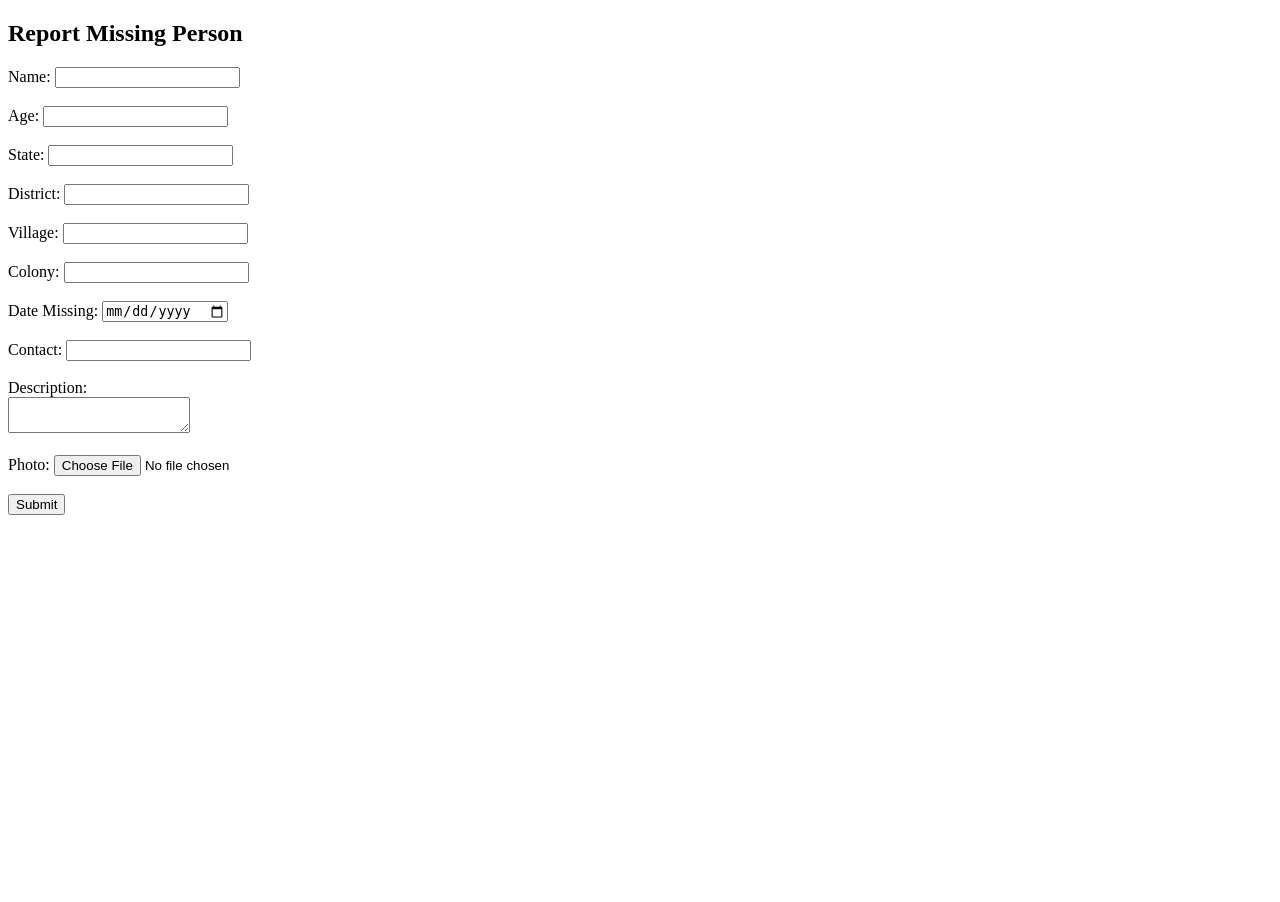
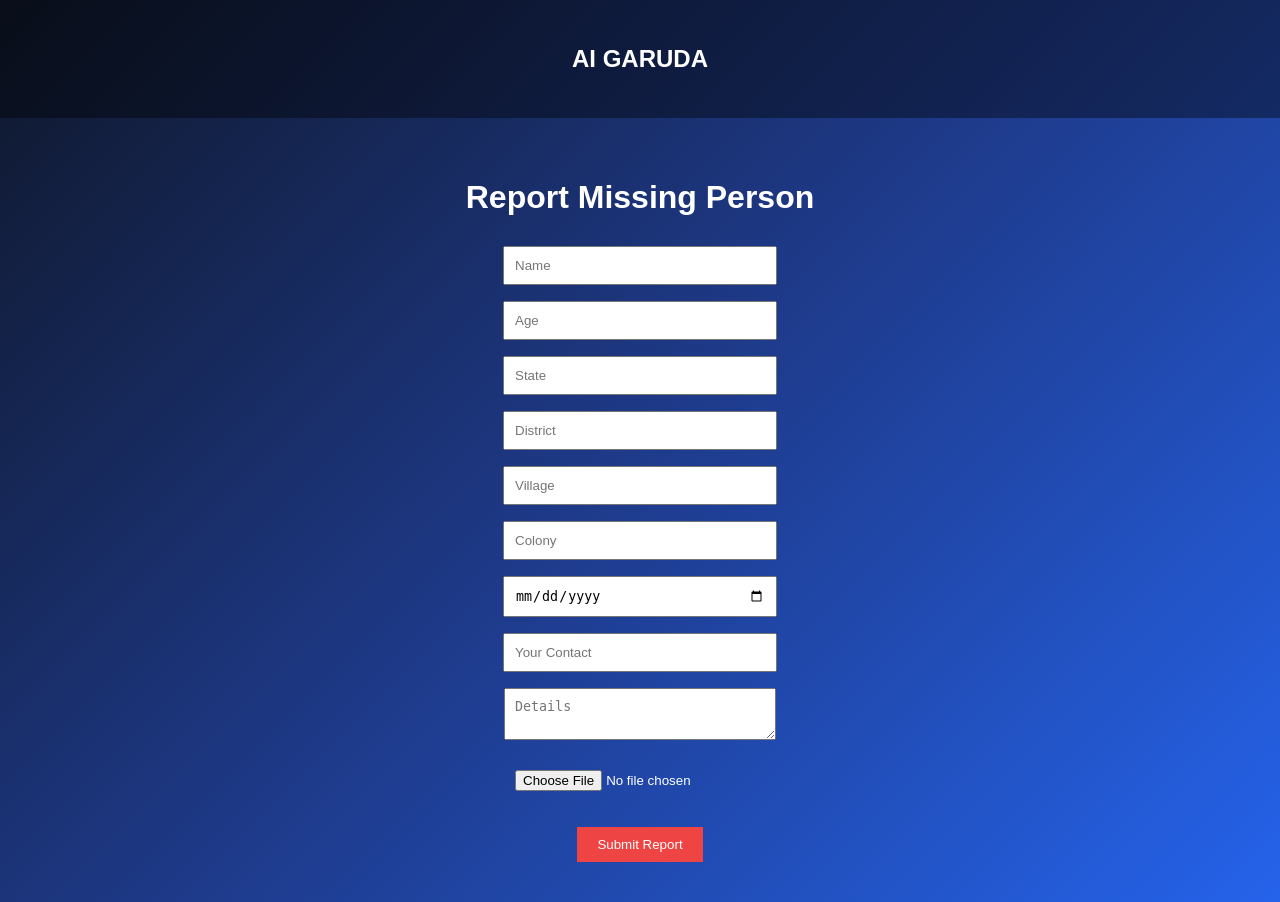
Before and after one commit to aigaruda05-boop/ai-garuda, a Flask app: page /add in a window 1280 px wide. Before the commit the page ends 515 px from the top, so only its background shows below. Run offline with Flask 3, Linux system fonts and the light colour scheme.

Commit message:
Update add_person.html

```diff
--- a/templates/add_person.html
+++ b/templates/add_person.html
@@ -1,34 +1,74 @@
 <!DOCTYPE html>
 <html>
 <head>
-    <title>Report Missing</title>
+<title>Report Missing Person</title>
+
+<style>
+body{
+    margin:0;
+    font-family:Arial;
+    color:white;
+    background: linear-gradient(135deg, #0f172a, #1e3a8a, #2563eb);
+}
+
+.navbar{
+    background: rgba(0,0,0,0.4);
+    padding:25px;
+    text-align:center;
+}
+
+.container{
+    text-align:center;
+    padding:40px;
+}
+
+form input, textarea{
+    width:250px;
+    padding:10px;
+    margin:8px;
+}
+
+button{
+    padding:10px 20px;
+    background:#ef4444;
+    color:white;
+    border:none;
+}
+</style>
 </head>
+
 <body>
 
-<h2>Report Missing Person</h2>
+<div class="navbar">
+    <h2>AI GARUDA</h2>
+</div>
+
+<div class="container">
+
+<h1>Report Missing Person</h1>
 
 <form method="POST" enctype="multipart/form-data">
 
-    Name: <input type="text" name="name"><br><br>
-    Age: <input type="text" name="age"><br><br>
+<input name="name" placeholder="Name"><br>
+<input name="age" placeholder="Age"><br>
 
-    State: <input type="text" name="state"><br><br>
-    District: <input type="text" name="district"><br><br>
-    Village: <input type="text" name="village"><br><br>
-    Colony: <input type="text" name="colony"><br><br>
+<input name="state" placeholder="State"><br>
+<input name="district" placeholder="District"><br>
+<input name="village" placeholder="Village"><br>
+<input name="colony" placeholder="Colony"><br>
 
-    Date Missing: <input type="date" name="date_missing"><br><br>
+<input type="date" name="date_missing"><br>
+<input name="contact" placeholder="Your Contact"><br>
 
-    Contact: <input type="text" name="contact"><br><br>
+<textarea name="description" placeholder="Details"></textarea><br>
 
-    Description:<br>
-    <textarea name="description"></textarea><br><br>
+<input type="file" name="photo"><br><br>
 
-    Photo: <input type="file" name="photo"><br><br>
-
-    <button type="submit">Submit</button>
+<button>Submit Report</button>
 
 </form>
 
+</div>
+
 </body>
 </html>
```
